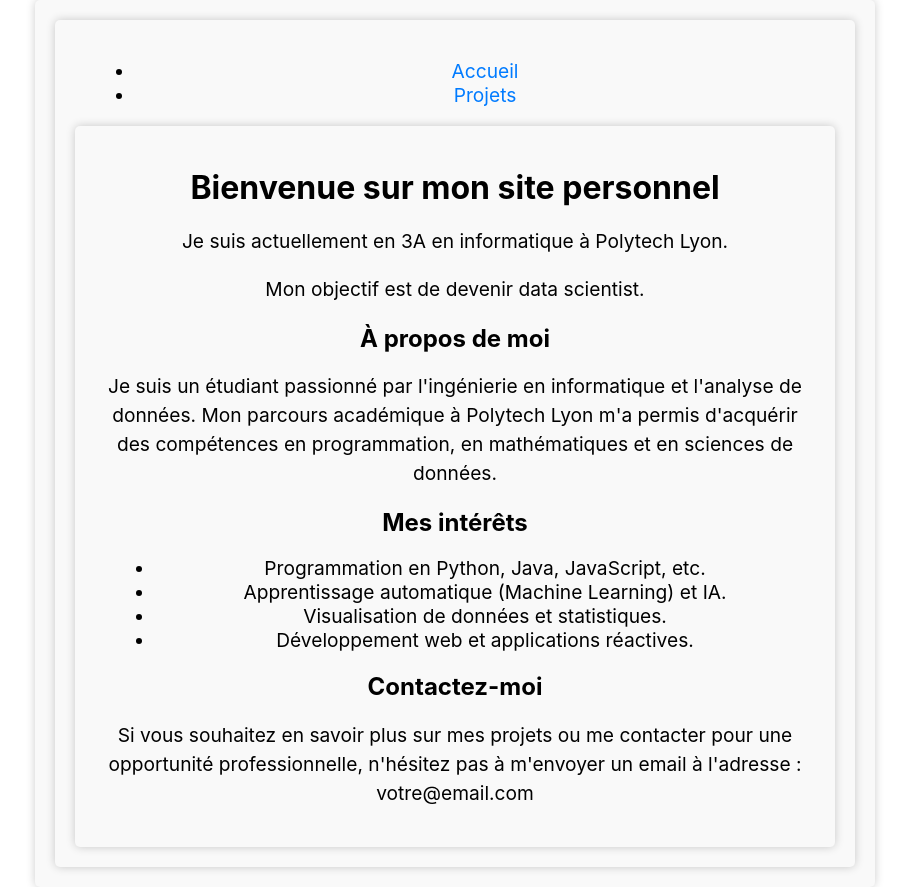
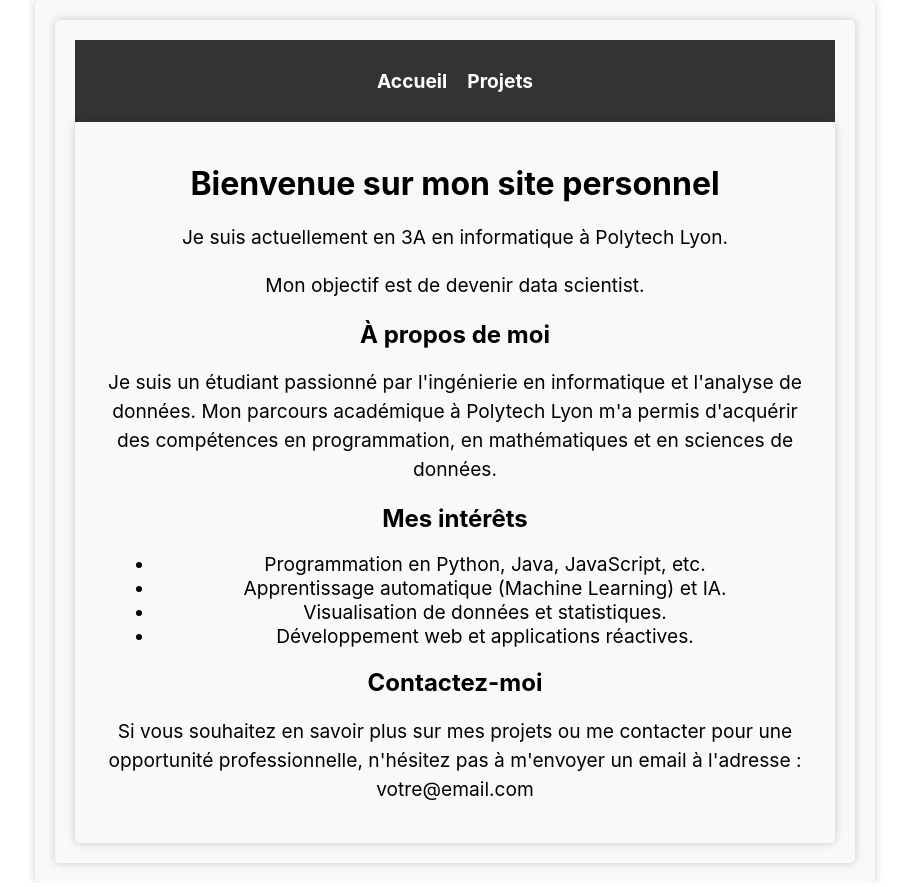
Before and after one commit to JulesUSG15/site_perso, a React (Create React App) app in the folder mon-site-perso/: page / in a window 1280 px wide. Shown: the whole page, without its empty margins (185-1094 px from the left). Built offline with nearby package versions, Linux system fonts and the light colour scheme.

Commit message:
Navigation

```diff
--- a/mon-site-perso/src/components/Navigation.tsx
+++ b/mon-site-perso/src/components/Navigation.tsx
@@ -1,5 +1,6 @@
 // src/components/Navigation.tsx
 import React from 'react';
+import '../styles/Navigation.scss'
 
 const Navigation: React.FC = () => {
   return (
--- /dev/null
+++ b/mon-site-perso/src/styles/Navigation.scss
@@ -0,0 +1,29 @@
+// src/components/Navigation.scss
+
+nav {
+    background-color: #333;
+    color: #fff;
+    padding: 10px 0;
+    text-align: center;
+
+    ul {
+      list-style: none;
+      padding: 0;
+
+      li {
+        display: inline;
+        margin-right: 20px;
+
+        a {
+          text-decoration: none;
+          color: #fff;
+          font-weight: bold;
+          transition: color 0.3s ease;
+
+          &:hover {
+            color: #007bff;
+          }
+        }
+      }
+    }
+  }
```
